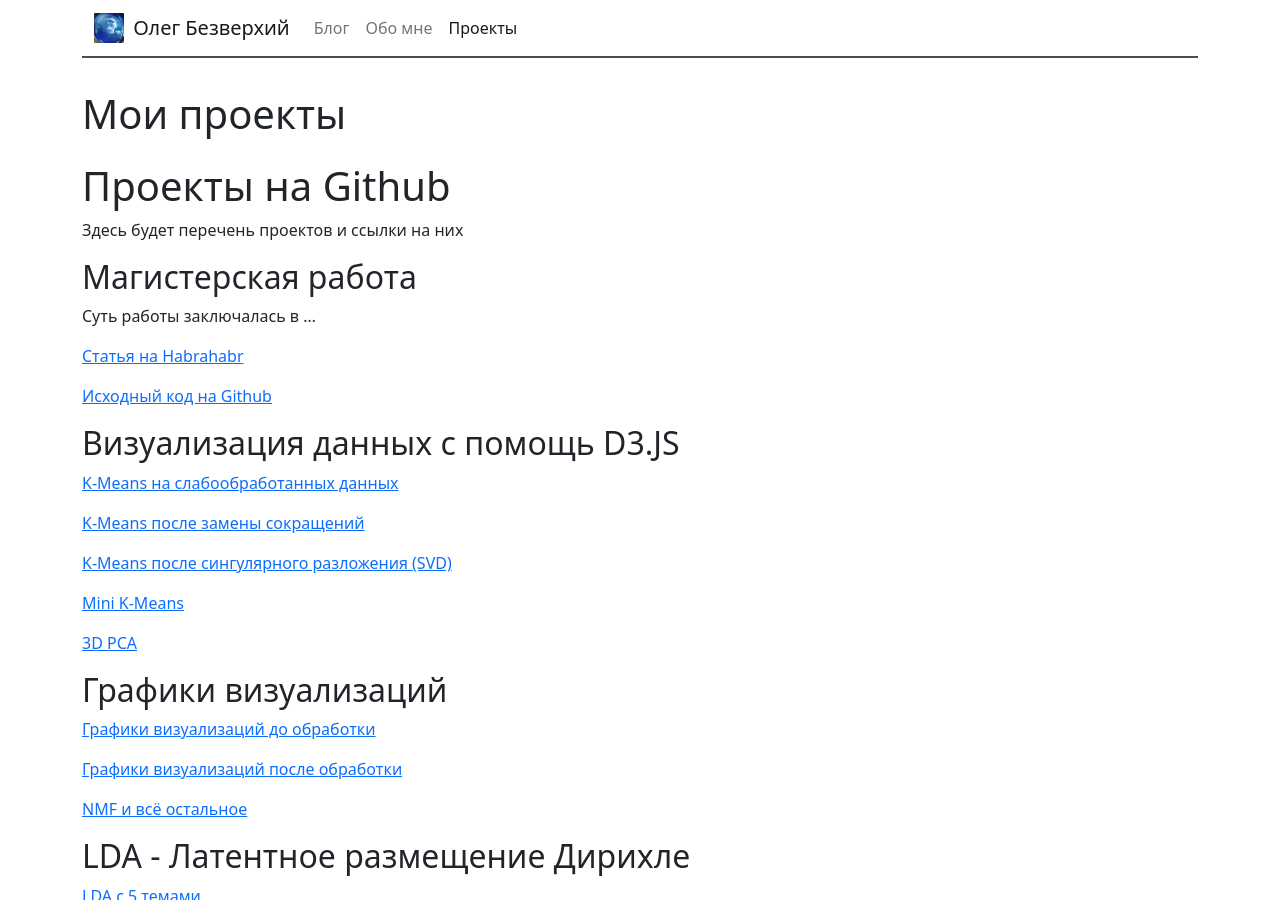
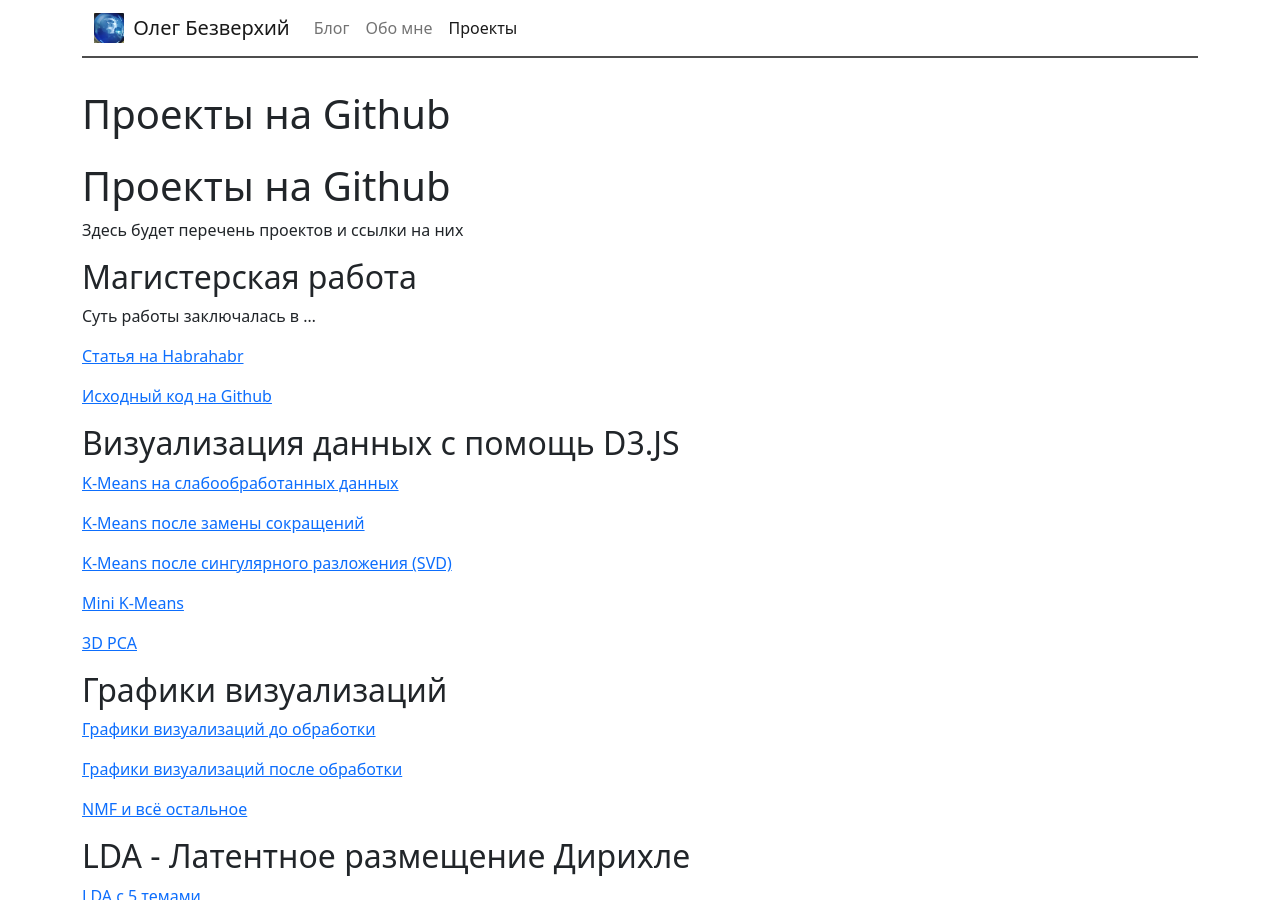
Before and after one commit to OlegBezverhii/olegbezverhii.github.io, a Jekyll site: the page built from anypages/project.md, in a window 1280 px wide and 900 px high. Built offline with Jekyll 4.4.1, drawn with Linux system fonts in a browser that asks for light colours; our own code applies the rules of GitHub Pages for plain Markdown files.

Commit message:
Update project.md

```diff
--- a/anypages/project.md
+++ b/anypages/project.md
@@ -1,6 +1,5 @@
 ---
 layout: page
-title: Мои проекты
 permalink: /project/
 ---
 
@@ -55,13 +54,13 @@ permalink: /project/
 [K-Means под pymorph'ом для "Подслушано БГПУ"](http://olegbezverhii.github.io/magistratura/bgpu/podsl.html)
 
 
-# Проект по извлечению установленных обновлений Windows
+## Проект по извлечению установленных обновлений Windows
 
 [Статья на Habrahabr](https://habr.com/ru/post/467445/)
 
 [Репозиторий на Github](https://github.com/OlegBezverhii/List-Update-Cheker)
 
-# Python Notebooks
+## Python Notebooks
 Здесь собраны Jupyter Notebooks, которые остались у меня с различных проектов.
 
 - [ClasteringRus.py](https://github.com/OlegBezverhii/python-notebooks/blob/master/ClasteringRus.py) - исходный код программы для статьи на Habr: [https://habr.com/ru/post/346206/](https://habr.com/ru/post/346206/)
```
